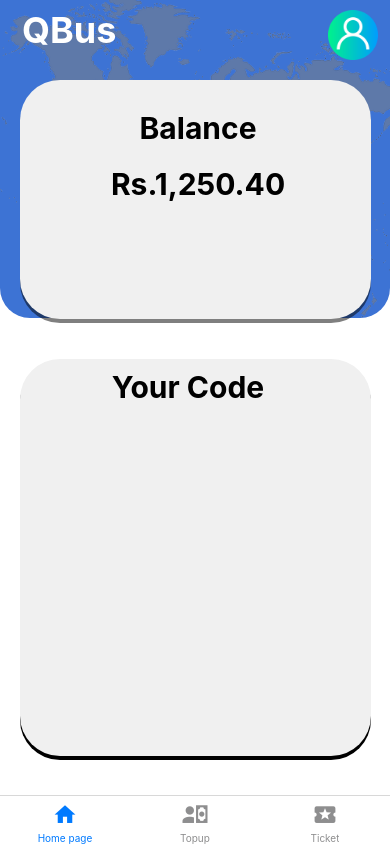
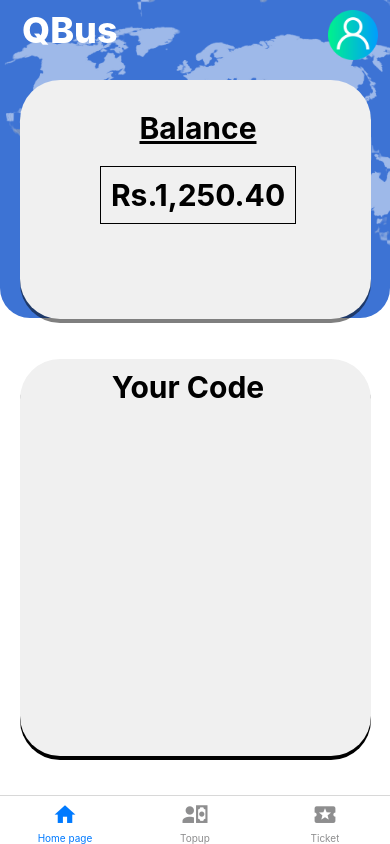
Before and after one commit to DulanyaSevindi/QBusMobile, a React Native app: screen /Home in a window 390 px wide. Built offline with nearby package versions, Linux system fonts and the light colour scheme.

Commit message:
image change

```diff
--- a/Navigation/InfoScreen.js
+++ b/Navigation/InfoScreen.js
@@ -2,17 +2,17 @@ import { View, Text, Image, ScrollView, FlatList } from "react-native";
 import React from "react";
 import { SafeAreaView } from "react-native-safe-area-context";
 import COLORS from "../constants/colors";
-import { Chip } from 'react-native-elements';
-import Icon from 'react-native-vector-icons/FontAwesome';
+import { Chip } from "react-native-elements";
+import Icon from "react-native-vector-icons/FontAwesome";
 
 const InfoScreen = ({ navigation }) => {
   return (
     <SafeAreaView style={{ flex: 1, backgroundColor: COLORS.white }}>
       <View
         style={{
-          height: '40%', // Set the height to 40% of the screen
-          backgroundColor: '#3d73d4',
-          position: 'absolute',
+          height: "40%", // Set the height to 40% of the screen
+          backgroundColor: "#3d73d4",
+          position: "absolute",
           top: 0,
           left: 0,
           right: 0,
@@ -20,22 +20,22 @@ const InfoScreen = ({ navigation }) => {
           borderBottomRightRadius: 30, // Adjust this value as needed for the desired oval shape
         }}
       >
-         <Image
+        <Image
           style={{
-            position: 'absolute',
-            top: 0, // Adjust the position of the image as needed
-            left: 0, // Adjust the position of the image as needed
-            width: '110%', // Adjust the width to zoom the image
-            height: '100%', // Adjust the height to zoom the image
+            position: "relative",
+            bottom: 30, // Adjust the position of the image as needed
+            right: 10, // Adjust the position of the image as needed
+            width: "110%", // Adjust the width to zoom the image
+            height: "100%", // Adjust the height to zoom the image
             opacity: 0.5, // Set the opacity to make the image transparent (0.5 is 50% opacity)
           }}
-          source={require("../assets/map-306920_640.webp")}
+          source={require("../assets/world-mapbackground-removebg-preview.png")}
         />
       </View>
 
       <View
         style={{
-          alignItems: 'center', // Center the content vertically
+          alignItems: "center", // Center the content vertically
           marginHorizontal: 22,
           flexDirection: "row",
           justifyContent: "space-between",
@@ -44,13 +44,12 @@ const InfoScreen = ({ navigation }) => {
         <Text
           style={{
             fontSize: 36,
-            fontWeight: "bold",
+            fontWeight: 800,
             marginVertical: 8,
-            color: 'white',
+            color: "white",
           }}
         >
           QBus
-
         </Text>
 
         <Image
@@ -71,23 +70,36 @@ const InfoScreen = ({ navigation }) => {
           paddingTop: 10,
           paddingLeft: 5,
           borderRadius: 40,
-          width: '90%', // Adjust the width to zoom the image
-          height: '30%', // Adjust the height to zoom the image
+          width: "90%", // Adjust the width to zoom the image
+          height: "30%", // Adjust the height to zoom the image
           backgroundColor: "#f0f0f0", // Change the background color to gray
-          alignItems: 'center', // Center the content horizontally
-          shadowColor: 'black', // Shadow color
+          alignItems: "center", // Center the content horizontally
+          shadowColor: "black", // Shadow color
           shadowOffset: { width: 0, height: 4 }, // Shadow offset
           shadowOpacity: 0.5, // Shadow opacity
-          elevation: 5, // Android shadow elevation
+          elevation: 20, // Android shadow elevation
         }}
       >
-         <Text style={{ fontSize: 30, marginVertical: 20, fontWeight: 'bold' }}>
-    Balance
-  </Text>
-
-  <Text style={{ fontSize: 30, fontWeight: "bold" }}>
-    Rs.1,250.40
-  </Text>
+        <Text
+          style={{
+            fontSize: 30,
+            marginVertical: 20,
+            fontWeight: "bold",
+            textDecorationLine: "underline",
+          }}
+        >
+          Balance
+        </Text>
+        <Text
+          style={{
+            fontSize: 30,
+            fontWeight: "bold",
+            borderWidth: 1,
+            padding: 10,
+          }}
+        >
+          Rs.1,250.40
+        </Text>
       </View>
 
       <View
@@ -96,14 +108,14 @@ const InfoScreen = ({ navigation }) => {
           paddingTop: 10,
           paddingLeft: 5,
           borderRadius: 40,
-          width: '90%', // Adjust the width to zoom the image
-          height: '50%', // Adjust the height to zoom the image
+          width: "90%", // Adjust the width to zoom the image
+          height: "50%", // Adjust the height to zoom the image
           backgroundColor: "#f0f0f0", // Change the background color to gray
-          alignItems: 'center', // Center the content horizontally
-          shadowColor: 'black', // Shadow color
+          alignItems: "center", // Center the content horizontally
+          shadowColor: "black", // Shadow color
           shadowOffset: { width: 0, height: 4 }, // Shadow offset
           // shadowOpacity: 0.9, // Shadow opacity
-          elevation: 5, // Android shadow elevation
+          elevation: 10, // Android shadow elevation
         }}
       >
         <Text
@@ -126,12 +138,10 @@ const InfoScreen = ({ navigation }) => {
 
       <View
         style={{
-          alignItems: 'center',
+          alignItems: "center",
           margin: 20,
         }}
-      >
-
-      </View>
+      ></View>
     </SafeAreaView>
   );
 };
--- a/screens/Login.js
+++ b/screens/Login.js
@@ -24,7 +24,7 @@ const Login = ({ navigation }) => {
   const handleLogin = async () => {
     try {
       const response = await axios.post(
-        `http://172.20.10.2:4000/api/user/login`,
+        `http://192.168.1.16:4000/api/user/login`,
         {
           email,
           password,
--- a/screens/Signup.js
+++ b/screens/Signup.js
@@ -26,7 +26,7 @@ const Signup = ({ navigation }) => {
   const handleSignup = async () => {
     try {
       const response = await axios.post(
-        "http://172.20.10.2:4000/api/user/signup",
+        "http://192.168.1.16:4000/api/user/signup",
         {
           email,
           password,
```
Also changed, not shown: assets/world-mapbackground-removebg-preview.png (added).
